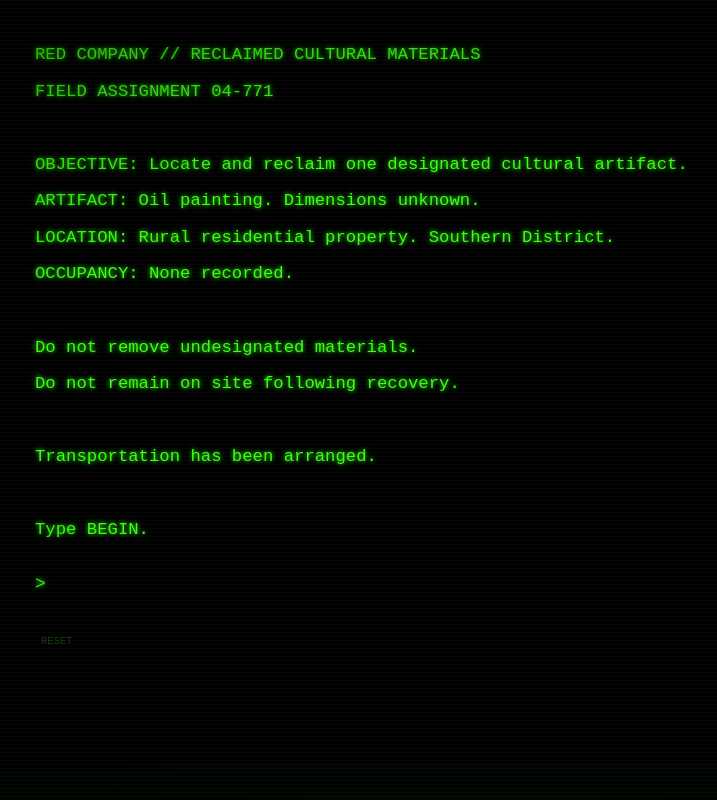
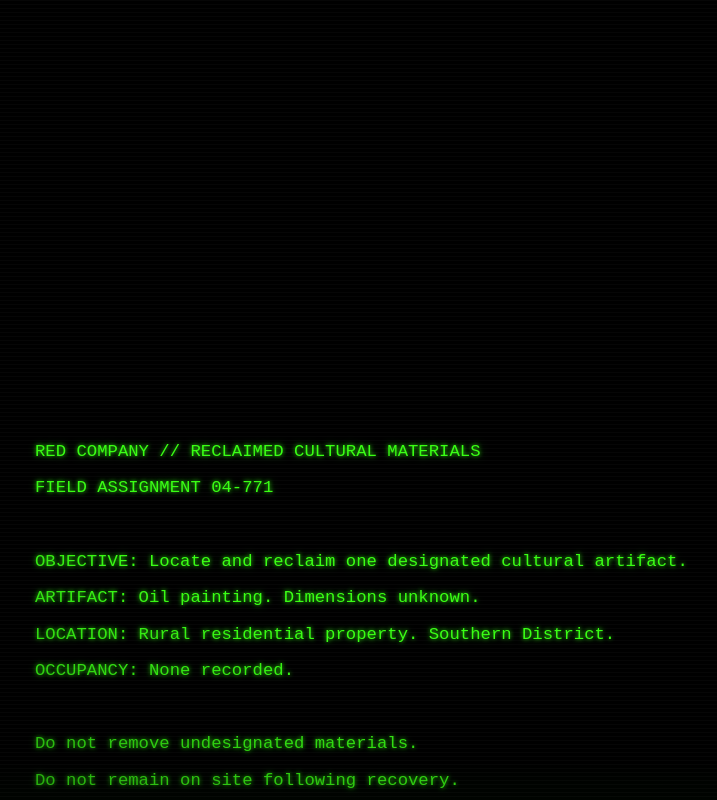
Before and after one commit to gfp-prod/gfp-games, a React (Vite) app: page / in a window 1280 px wide. Shown: the top 800 px of the page, without its empty margins (187-904 px from the left). Built offline with nearby package versions, Linux system fonts and the light colour scheme.

Commit message:
Add coded phosphor scene renderer

```diff
--- a/src/App.tsx
+++ b/src/App.tsx
@@ -22,6 +22,17 @@ const intro=[
 "Type BEGIN."
 ];
 
+function Scene({g}:{g:G}){const family=g.room==="parlor";return <svg className="scene" viewBox="0 0 640 300" role="img" aria-label="Terminal reconstruction of current surroundings">
+<g className="wire">
+{["road","yard","porch","outside"].includes(g.room)?<><path d="M0 245 Q170 218 320 238 T640 225"/><path d="M0 270 Q190 250 350 265 T640 250"/><path d="M360 215 L382 88 L520 80 L558 218 Z"/><path d="M382 88 L448 42 L520 80"/><rect x="426" y="130" width="43" height="88"/><rect x="486" y="111" width="35" height="42"/><path d="M410 104h105M399 125h125M390 150h140M382 178h153M375 205h170"/></>:null}
+{g.room==="road"?<><path d="M105 240 q5-54 12-72 q8 18 12 72M111 184h13"/><circle cx="117" cy="158" r="10"/></>:null}
+{g.room==="porch"?<><path d="M90 270V35h420v235M190 270V78h230v192"/><path d="M190 78l230 0M215 270V100h180v170"/><path d="M395 100l-18 170"/></>:null}
+{g.room==="hall"?<><path d="M40 285L165 30h310l125 255M165 30v255M475 30v255"/><path d="M285 270q-18-65 0-115q14-35 35-36q22 1 35 36q18 50 0 115"/><ellipse cx="320" cy="94" rx="34" ry="43"/><path d="M293 91q27 12 54 0"/><circle className="blind" cx="307" cy="88" r="5"/><circle className="blind" cx="333" cy="88" r="5"/><path d="M286 143q34 22 68 0M305 118l-6 18M335 118l6 18"/></>:null}
+{family?<><rect x="205" y="42" width="230" height="135"/><path d="M215 52q95 45 210 5M218 164q90-65 205-10"/><g className="person"><ellipse cx="120" cy="132" rx="29" ry="38"/><path d="M82 270q8-105 38-100q30-5 38 100"/><circle className="blind" cx="109" cy="130" r="5"/><circle className="blind" cx="131" cy="130" r="5"/></g><g className="person"><ellipse cx="515" cy="122" rx="31" ry="40"/><path d="M474 270q8-112 41-105q33-7 41 105"/><circle className="blind" cx="503" cy="120" r="5"/><circle className="blind" cx="527" cy="120" r="5"/></g><g className="person"><circle cx="245" cy="215" r="23"/><path d="M215 290q5-61 30-58q25-3 30 58"/><circle className="blind" cx="237" cy="213" r="4"/><circle className="blind" cx="253" cy="213" r="4"/></g><g className="person"><circle cx="390" cy="218" r="21"/><path d="M363 290q5-58 27-55q22-3 27 55"/><circle className="blind" cx="383" cy="216" r="4"/><circle className="blind" cx="397" cy="216" r="4"/></g></>:null}
+{g.room==="kitchen"?<><path d="M30 270V65h580v205M55 205h220v65M340 105h220v165M70 150h170M385 150h130"/><circle cx="155" cy="113" r="35"/><path d="M145 113h20M155 103v20"/></>:null}
+{g.room==="bedroom"?<><path d="M30 270V45h580v225M65 210h290v60M65 210l75-72h215v72M410 175h150v95M420 185l65 45l65-45M420 255l65-45l65 45"/><path d="M425 160q55-45 125 0"/></>:null}
+{g.room==="outside"&&g.taken?<>{[70,130,190,450,510,570].map((x,i)=><g key={i}><circle cx={x} cy={170+(i%2)*8} r="8"/><path d={`M${x} 178v48M${x-12} 195h24`}/></g>)}</>:null}
+</g></svg>}
 function App(){
  const saved:any=loadState(); const [g,setG]=useState<G>(saved.game||start);
  const [lines,setLines]=useState<string[]>(saved.lines||intro); const [cmd,setCmd]=useState("");
@@ -95,6 +106,6 @@ function App(){
   return say(raw,["NON-RED COMPANY COMPLIANT RESPONSE.","Rephrase your request."],{strikes:next});
  }
  function restart(){resetState();setG(start);setLines(intro);setCmd("")}
- return <main className="shell"><article className="reader terminal"><div className="story">{lines.map((l,i)=><p key={i}>{l||"\u00a0"}</p>)}</div><form onSubmit={act} className="command-line"><span>&gt;</span><input autoFocus value={cmd} onChange={e=>setCmd(e.target.value)} aria-label="Command" autoComplete="off"/></form><button className="reset" onClick={restart}>RESET</button><div ref={bottom}/></article></main>
+ return <main className="shell"><article className="reader terminal"><Scene g={g}/><div className="story">{lines.map((l,i)=><p key={i}>{l||"\u00a0"}</p>)}</div><form onSubmit={act} className="command-line"><span>&gt;</span><input autoFocus value={cmd} onChange={e=>setCmd(e.target.value)} aria-label="Command" autoComplete="off"/></form><button className="reset" onClick={restart}>RESET</button><div ref={bottom}/></article></main>
 }
 export default App;
```
